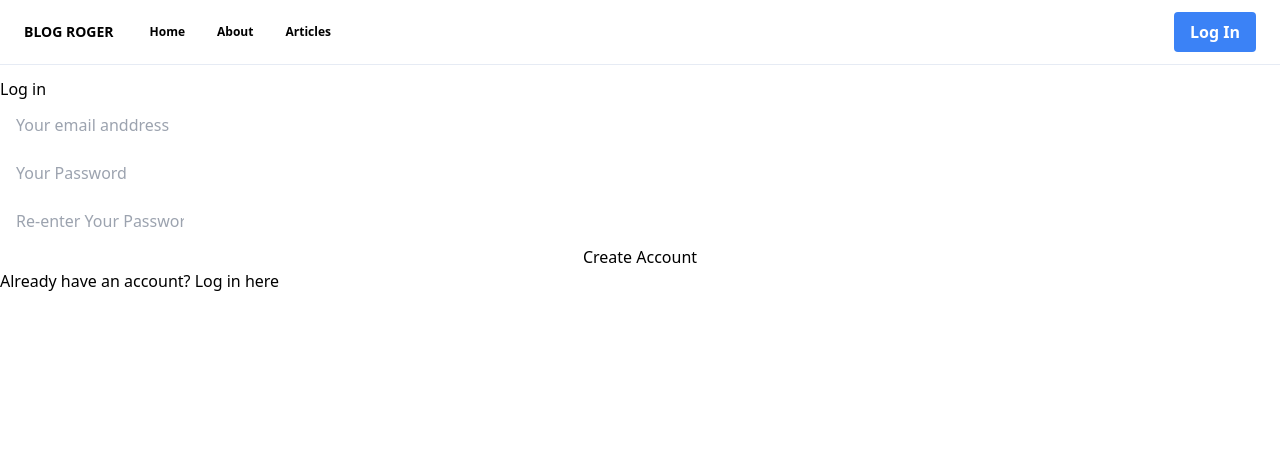
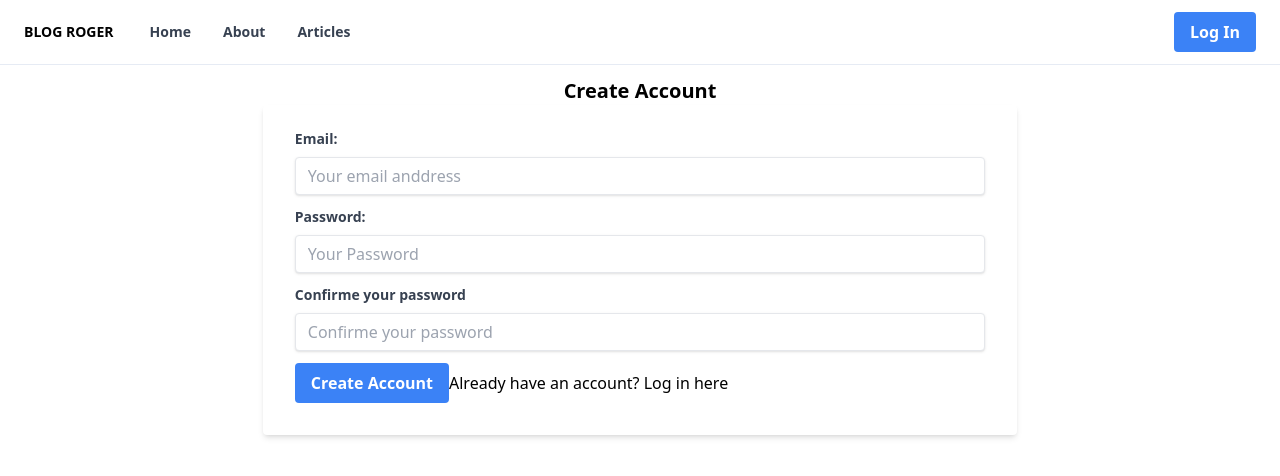
Before and after one commit to rogervalentim/blog, a React (Create React App) app in the folder web/: page /create-account in a window 1280 px wide. Shown: the top 476 px of the page. Built offline with nearby package versions, Linux system fonts and the light colour scheme; no server answers.

Commit message:
add mores styles

```diff
--- a/web/src/components/AddCommentForm.jsx
+++ b/web/src/components/AddCommentForm.jsx
@@ -10,30 +10,50 @@ const AddCommentForm = ({ articleName, onArticleUpdated }) => {
   const addComment = async () => {
     const token = user && (await user.getIdToken());
     const headers = token ? { authToken: token } : {};
-    const response = await axios.post(`/api/articles/${articleName}/comments`, {
+    const response = await axios.post(
+      `/api/articles/${articleName}/comments`,
+      {
         postedBy: name,
-        text: commentText,
-    }, {
-      headers,
-    });
+        text: commentText
+      },
+      {
+        headers
+      }
+    );
     const updateArticle = response.data;
     onArticleUpdated(updateArticle);
-    setName('');
-    setCommentText('');
-  }
+    setName("");
+    setCommentText("");
+  };
 
   return (
-    <div id="add-comment-form">
-      <h3>Add a Comment</h3>
-      {user && <p>You are posting as {user.email}</p>}
-        <textarea
-        value={commentText}
-        onChange={e => setCommentText(e.target.value)}
-        cols="50"
-        rows="4"
-        />
-      <button onClick={addComment}>Add Comment</button>
-    </div>
+    <>
+      <h3 className="flex justify-center text-black mt-[50px]">
+        Add a Comment
+      </h3>
+      <div className="flex justify-center">
+        <form className="rounded px-8 pt-6 pb-8 mb-4">
+          <textarea
+            value={commentText}
+            onChange={(e) => setCommentText(e.target.value)}
+            rows="4"
+            className="block p-2.5 text-sm w-[400px] mt-[20px] text-gray-900 bg-gray-50 rounded-lg border border-gray-300 focus:ring-blue-500 focus:border-blue-500 dark:bg-gray-700 dark:border-gray-600 dark:placeholder-gray-400 dark:text-white dark:focus:ring-blue-500 dark:focus:border-blue-500"
+          />
+          <button
+            onClick={addComment}
+            type="button"
+            className="w-[400px] bg-green-500 hover:bg-green-700 text-white mt-[20px] font-bold py-2 px-4 rounded focus:outline-none focus:shadow-outline"
+          >
+            Add Comment
+          </button>
+          {user && (
+            <p className="text-black flex justify-center mt-[20px] underline">
+              You are posting as {user.email}
+            </p>
+          )}
+        </form>
+      </div>
+    </>
   );
 };
 
--- a/web/src/components/CommentsList.jsx
+++ b/web/src/components/CommentsList.jsx
@@ -1,14 +1,15 @@
-const CommentsList = ({ comments }) =>
-  (
-    <>
-     <h3>Comments:</h3>
+const CommentsList = ({ comments }) => (
+  <>
+    <h3 className="text-black flex justify-center">Comments:</h3>
     {comments.map((comment, key) => (
-        <div className="comment" key={key}>
-            <h4>{comment.postedBy}</h4>
-            <p>{comment.text}</p>
+      <div className="flex justify-center">
+        <div className="flex flex-col w-[400px]" key={key}>
+          <label className="block text-gray-700 text-sm font-bold mb-2">{comment.postedBy}:</label>
+          <p className="border">{comment.text}</p>
         </div>
+      </div>
     ))}
-    </>
-  )
+  </>
+);
 
 export default CommentsList;
--- a/web/src/components/Navbar.jsx
+++ b/web/src/components/Navbar.jsx
@@ -16,7 +16,7 @@ export default function NavBar({ fixed }) {
         <div className="container px-4 mx-auto flex flex-wrap items-center justify-between">
           <div className="w-full relative flex justify-between lg:w-auto lg:static lg:block lg:justify-start">
             <a className="text-sm font-bold leading-relaxed inline-block mr-4 py-2 whitespace-nowrap uppercase text-black">
-              Blog Roger
+            Blog Roger
             </a>
             <button
               className="text-black cursor-pointer text-xl leading-none px-3 py-1 border border-solid border-transparent rounded bg-transparent block lg:hidden outline-none focus:outline-none"
@@ -38,7 +38,7 @@ export default function NavBar({ fixed }) {
                   className="px-3 py-2 flex items-center text-xs  font-bold leading-snug text-white hover:opacity-75"
                   to="/"
                 >
-                  <span className="ml-2 text-black">Home</span>
+                  <span className="ml-2 text-sm text-gray-700">Home</span>
                 </Link>
               </li>
               <li className="nav-item">
@@ -46,7 +46,7 @@ export default function NavBar({ fixed }) {
                   className="px-3 py-2 flex items-center text-xs  font-bold leading-snug text-white hover:opacity-75"
                   to="/about"
                 >
-                  <span className="ml-2 text-black">About</span>
+                  <span className="ml-2 text-sm text-gray-700">About</span>
                 </Link>
               </li>
               <li className="nav-item">
@@ -54,7 +54,7 @@ export default function NavBar({ fixed }) {
                   className="px-3 py-2 flex items-center text-xs font-bold leading-snug text-black hover:opacity-75"
                   to="/articles"
                 >
-                  <span className="ml-2 text-black">Articles</span>
+                  <span className="ml-2 text-sm text-gray-700">Articles</span>
                 </Link>
               </li>
             </ul>
@@ -65,7 +65,7 @@ export default function NavBar({ fixed }) {
                     onClick={() => {
                       signOut(getAuth());
                     }}
-                    className="bg-[#dc3545] w-[100px] rounded-lg h-[30px] text-white "
+                    className="bg-[#dc3545] hover:bg-red-600 text-white font-bold py-2 px-4 rounded focus:outline-none focus:shadow-outline"
                   >
                     Log Out
                   </button>
--- a/web/src/pages/ArticlePage.jsx
+++ b/web/src/pages/ArticlePage.jsx
@@ -12,7 +12,11 @@ import AddCommentForm from "../components/AddCommentForm";
 import useUser from "../hooks/useUser";
 
 const ArticlePage = () => {
-  const [articleInfo, setArticleInfo] = useState({ upvotes: 0, comments: [], canUpvote: false });
+  const [articleInfo, setArticleInfo] = useState({
+    upvotes: 0,
+    comments: [],
+    canUpvote: false
+  });
   const { canUpvote } = articleInfo;
   const { articleId } = useParams();
 
@@ -33,7 +37,6 @@ const ArticlePage = () => {
     if (isLoading) {
       loadArticleInfo();
     }
-
   }, [isLoading, user]);
 
   const article = articles.find((article) => article.name === articleId);
@@ -60,32 +63,44 @@ const ArticlePage = () => {
 
   return (
     <>
-      <h1>{article.title}</h1>
-      <div className="upvotes-section">
+      <h1 className="flex justify-center text-black text-[30px]">
+        {article.title}
+      </h1>
+      <div className="flex justify-center mt-[20px]">
         {user ? (
           <button
-          className="bg-black text-white w-[140px] h-[40px] rounded-lg"
-          onClick={addUpvote}>{canUpvote ? 'Upvote' : 'Already Upvoted'}
+            className="bg-black text-white w-[140px] h-[40px] rounded-lg"
+            onClick={addUpvote}
+          >
+            {canUpvote ? "Upvote" : "Already Upvoted"}
           </button>
         ) : (
           <button
-          className="bg-black text-white w-[100px] rounded-lg"
-          onClick={() => {
-            navigate('/login')
-          }}>Log in to upvote</button>
+            className="bg-black text-white w-[100px] rounded-lg"
+            onClick={() => {
+              navigate("/login");
+            }}
+            type="button"
+          >
+            Log in to upvote
+          </button>
         )}
-        <p>This article has {articleInfo.upvotes} upvote(s)</p>
+        <p className="mt-[10px]">This article has {articleInfo.upvotes} upvote(s)</p>
       </div>
-      {article.content.map((paragraph, i) => (
-        <p className="indent-8 text-center" key={i}>{paragraph}</p>
-      ))}
+      <div className="flex justify-center mt-[50px]">
+        {article.content.map((paragraph, i) => (
+          <p className="text-center w-[450px]" key={i}>
+            {paragraph}
+          </p>
+        ))}
+      </div>
       {user ? (
         <AddCommentForm
           articleName={articleId}
           onArticleUpdated={(updateArticle) => setArticleInfo(updateArticle)}
         />
       ) : (
-        <button >Log in to add a comment</button>
+        <button>Log in to add a comment</button>
       )}
       <CommentsList comments={articleInfo.comments} />
     </>
--- a/web/src/pages/ArticlesListPage.jsx
+++ b/web/src/pages/ArticlesListPage.jsx
@@ -5,7 +5,7 @@ import articles from "./article-content";
 const ArticlesListPage = () => {
   return (
     <>
-    <h1>Articles</h1>
+    <h1 className="flex justify-center text-black text-[55px]">Articles</h1>
     <ArticlesList articles={articles} />
     </>
   )
--- a/web/src/pages/CreateAccountPage.jsx
+++ b/web/src/pages/CreateAccountPage.jsx
@@ -25,32 +25,56 @@ const CreateAccountPage = () => {
   };
 
   return (
-    <div className=" w-full flex flex-col">
-      <h1>Log in</h1>
-      {error && <p className="text-[">{error}</p>}
+    <>
+      <h1 className="flex justify-center text-black font-bold text-xl">
+        Create Account
+      </h1>
+      {error && <p>{error}</p>}
+      <div className="flex justify-center">
+        <form className="bg-white shadow-md rounded px-8 pt-6 pb-8 mb-4">
+          <label className="block text-gray-700 text-sm font-bold mb-2">
+            Email:
+          </label>
+
           <input
-        className="form-input px-4 py-3 rounded-full w-[200px]"
+            className="shadow appearance-none border rounded w-full py-2 px-3 text-gray-700 mb-3 leading-tight focus:outline-none focus:shadow-outline"
             placeholder="Your email anddress"
             value={email}
             onChange={(e) => setEmail(e.target.value)}
           />
+
+          <label className="block text-gray-700 text-sm font-bold mb-2">
+            Password:
+          </label>
+
           <input
-        className="form-input px-4 py-3 rounded-full w-[200px]"
+            className="shadow appearance-none border rounded w-full py-2 px-3 text-gray-700 mb-3 leading-tight focus:outline-none focus:shadow-outline"
             type="password"
             placeholder="Your Password"
             value={password}
             onChange={(e) => setPassword(e.target.value)}
           />
+
+          <label className="block text-gray-700 text-sm font-bold mb-2">
+            Confirme your password
+          </label>
           <input
-        className="form-input px-4 py-3 rounded-full w-[200px]"
+            className="shadow appearance-none border rounded w-full py-2 px-3 text-gray-700 mb-3 leading-tight focus:outline-none focus:shadow-outline"
             type="password"
-        placeholder="Re-enter Your Password"
+            placeholder="Confirme your password"
             value={confirmPassword}
             onChange={(e) => setConfirmPassword(e.target.value)}
           />
-      <button onClick={createAccount}>Create Account</button>
+          <button
+            className="bg-blue-500 hover:bg-blue-700 text-white font-bold py-2 px-4 rounded focus:outline-none focus:shadow-outline"
+            onClick={createAccount}
+          >
+            Create Account
+          </button>
           <Link to="/login">Already have an account? Log in here</Link>
+        </form>
       </div>
+    </>
   );
 };
 
--- a/web/src/pages/LoginPage.jsx
+++ b/web/src/pages/LoginPage.jsx
@@ -20,26 +20,30 @@ const LoginPage = () => {
 
   return (
     <>
-      <h1 className="flex justify-center text-black text-xl font-bold mt-[50px]">
-        Create Account
+      <h1 className="flex justify-center text-black font-bold text-xl">
+        Login
       </h1>
       <div className="flex justify-center">
         <form className="bg-white shadow-md rounded px-8 pt-6 pb-8 mb-4">
           {error && <p className="error">{error}</p>}
+
           <label className="block text-gray-700 text-sm font-bold mb-2">
             Email:
           </label>
+
           <input
-            className="shadow appearance-none border border-red-500 rounded w-full py-2 px-3 text-gray-700 mb-3 leading-tight focus:outline-none focus:shadow-outline"
+            className="shadow appearance-none border rounded w-full py-2 px-3 text-gray-700 mb-3 leading-tight focus:outline-none focus:shadow-outline"
             placeholder="Your email anddress"
             value={email}
             onChange={(e) => setEmail(e.target.value)}
           />
+
           <label className="block text-gray-700 text-sm font-bold mb-2">
             Password:
           </label>
+
           <input
-            className="shadow appearance-none border border-red-500 rounded w-full py-2 px-3 text-gray-700 mb-3 leading-tight focus:outline-none focus:shadow-outline"
+            className="shadow appearance-none border rounded w-full py-2 px-3 text-gray-700 mb-3 leading-tight focus:outline-none focus:shadow-outline"
             type="password"
             placeholder="Your Password"
             value={password}
@@ -47,8 +51,9 @@ const LoginPage = () => {
           />
 
           <button
+            className="bg-blue-500 hover:bg-blue-700 text-white font-bold py-2 px-4 rounded focus:outline-none focus:shadow-outline"
             onClick={logIn}
-            className="bg-blue-500 hover:bg-blue-700 text-white font-bold py-2 px-4 rounded focus:outline-none focus:shadow-outline"
+            type="button"
           >
             Log In
           </button>
```
Also changed, not shown: web/src/App.css (added). Lines whose indentation alone changed are shown as unchanged.
